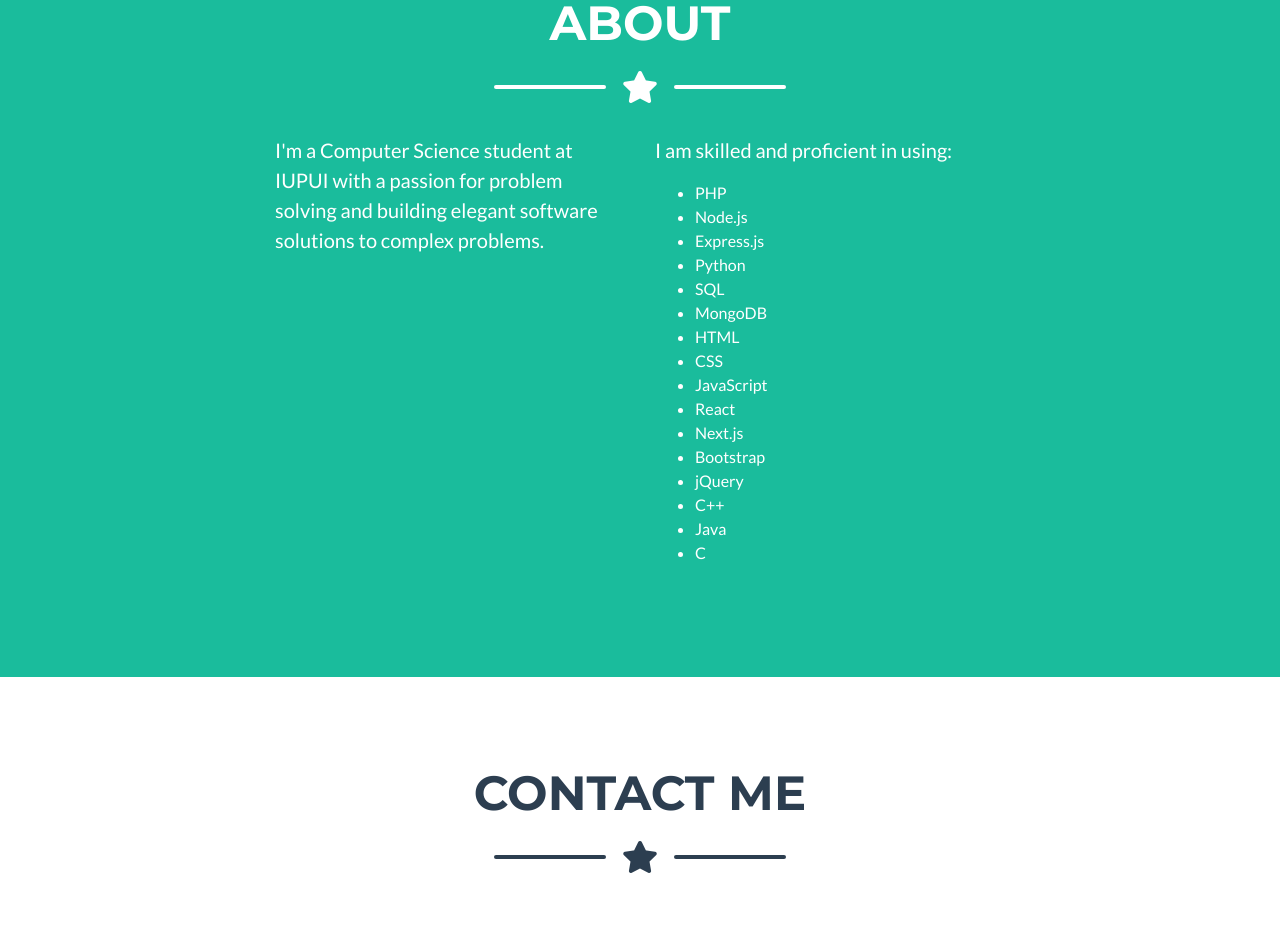
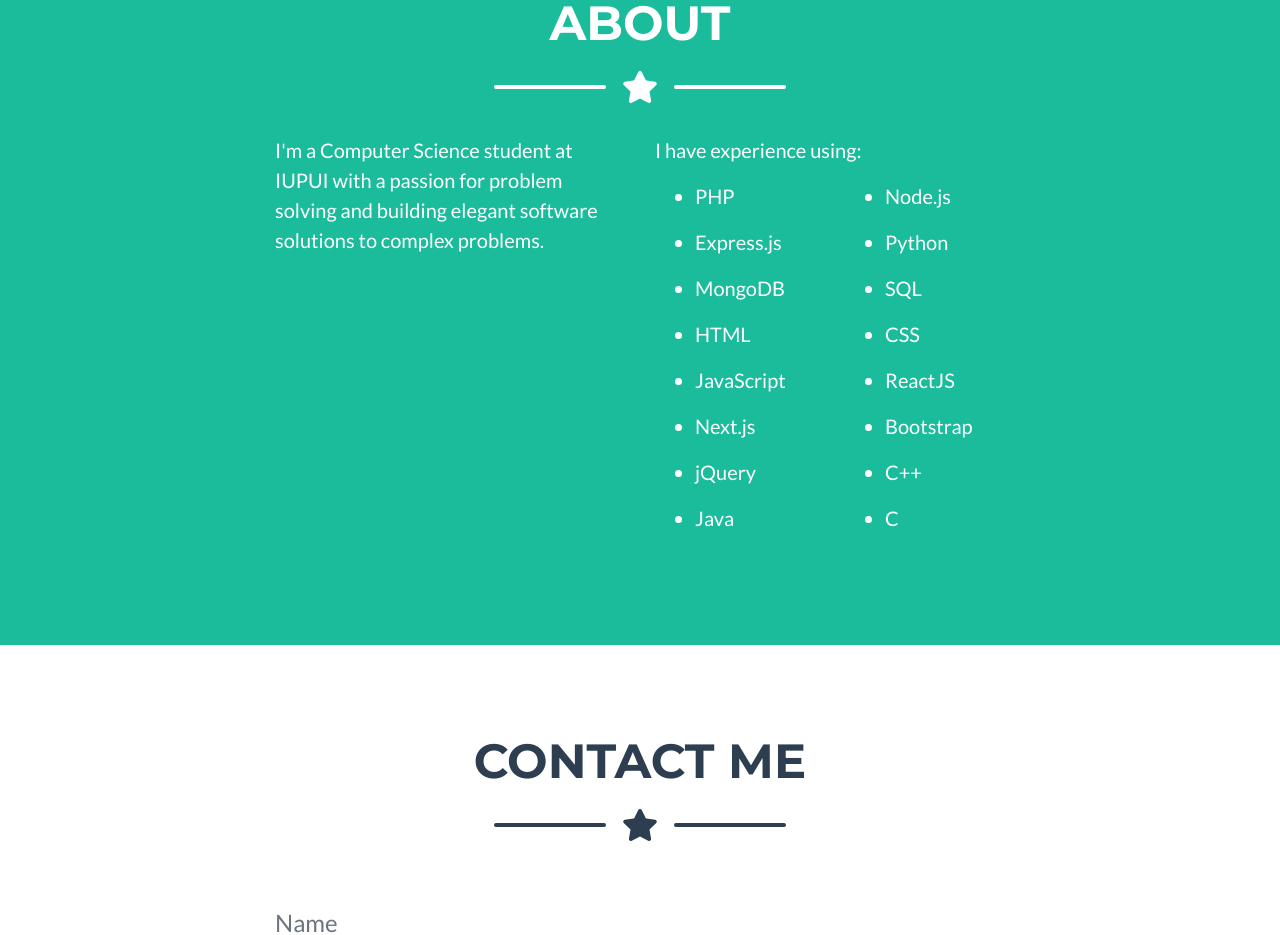
Before and after one commit to peymathi/portfolio-website, a website: page public/index.html in a window 1280 px wide. Shown: the part 1433-2368 px from the top of the page. Drawn offline with nearby package versions, Linux system fonts and the light colour scheme.

Commit message:
cleaned up about page, but still needs more work

```diff
--- a/public/index.html
+++ b/public/index.html
@@ -194,25 +194,103 @@
           <p class="lead">I'm a Computer Science student at IUPUI with a passion for problem solving and building elegant software solutions to complex problems.</p>
         </div>
         <div class="col-lg-4 mr-auto">
-          <p class="lead">I am skilled and proficient in using:</p>
-            <ul>
+          <p class="lead">I have experience using:</p>
+          <div class="row">
+            <div class="col">
+              <ul class="lead">
                 <li>PHP</li>
+              </ul>
+            </div>
+            <div class="col">
+              <ul class="lead">
                 <li>Node.js</li>
+              </ul>
+            </div>
+          </div>
+          <div class="row">
+            <div class="col">
+              <ul class="lead">
                 <li>Express.js</li>
+              </ul>
+            </div>
+            <div class="col">
+              <ul class="lead">
                 <li>Python</li>
+              </ul>
+            </div>
+          </div>
+          <div class="row">
+            <div class="col">
+              <ul class="lead">
+                <li>MongoDB</li>
+              </ul>
+            </div>
+            <div class="col">
+              <ul class="lead">
                 <li>SQL</li>
-              <li>MongoDB</li>
+              </ul>
+            </div>
+          </div>
+          <div class="row">
+            <div class="col">
+              <ul class="lead">
                 <li>HTML</li>
+              </ul>
+            </div>
+            <div class="col">
+              <ul class="lead">
                 <li>CSS</li>
+              </ul>
+            </div>
+          </div>
+          <div class="row">
+            <div class="col">
+              <ul class="lead">
                 <li>JavaScript</li>
-              <li>React</li>
+              </ul>
+            </div>
+            <div class="col">
+              <ul class="lead">
+                <li>ReactJS</li>
+              </ul>
+            </div>
+          </div>
+          <div class="row">
+            <div class="col">
+              <ul class="lead">
                 <li>Next.js</li>
+              </ul>
+            </div>
+            <div class="col">
+              <ul class="lead">
                 <li>Bootstrap</li>
+              </ul>
+            </div>
+          </div>
+          <div class="row">
+            <div class="col">
+              <ul class="lead">
                 <li>jQuery</li>
+              </ul>
+            </div>
+            <div class="col">
+              <ul class="lead">
                 <li>C++</li>
+              </ul>
+            </div>
+          </div>
+          <div class="row">
+            <div class="col">
+              <ul class="lead">
                 <li>Java</li>
+              </ul>
+            </div>
+            <div class="col">
+              <ul class="lead">
                 <li>C</li>
               </ul>
+            </div>
+          </div>
         </div>
       </div>
     </div>
```
Lines whose indentation alone changed are shown as unchanged.
